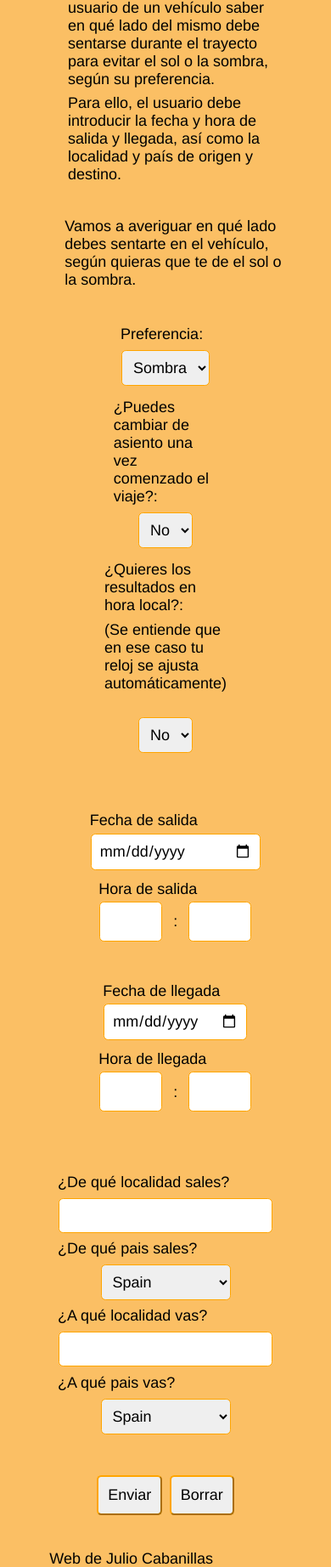
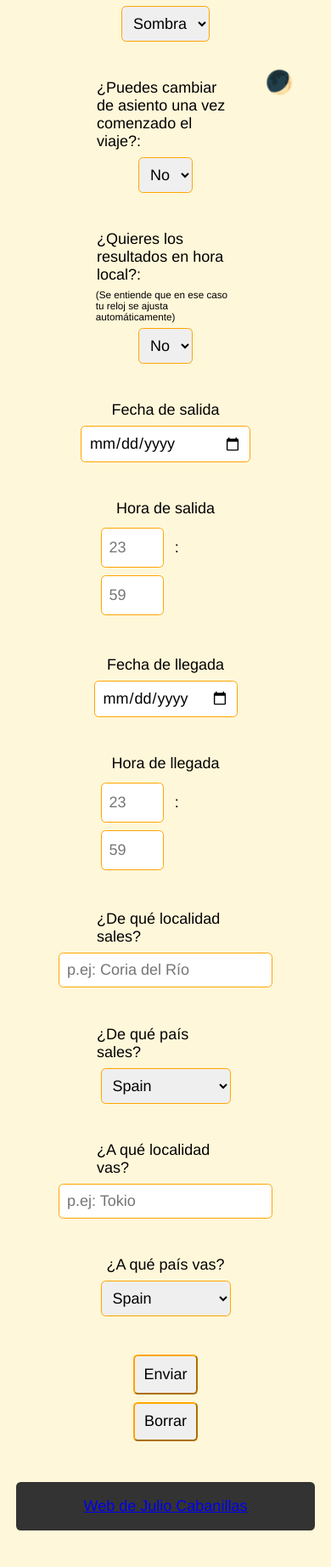
Before and after one commit to V3RNE42/HELIOS, a website with bundled scripts: page index.html in a window 390 px wide. Shown: the part 156-2000 px from the top of the page at 85% size. After the commit the page ends 1976 px from the top, so only its background shows below. Built offline with nearby package versions, Linux system fonts and the light colour scheme.

Commit message:
Cambios adicionales para que quede molongo

```diff
--- a/index.html
+++ b/index.html
@@ -6,113 +6,99 @@
     <meta http-equiv="X-UA-Compatible" content="IE=edge">
     <meta name="viewport" content="width=device-width, initial-scale=1.0">
     <link rel="stylesheet" href="styles.css">
+    <link rel="stylesheet" href="secundario.css">
     <link rel="icon" type="image/x-icon" href="./img/icons8-sun-color-32.png" />
     <script type="module" src="./index_def.js"></script>
     <title> HELIOS</title>
 </head>
 
 <body>
-    <div class="wrapper">
+    <div class="container">
         <header>
-            <h1 class="end">☀️&zwnj;HELIOS&zwnj;☀️</h1>
+            <h1>☀️ HELIOS ☀️</h1>
+            <span id="info-text" style="display: none;">
+                <b>HELIOS</b> es una aplicación web que permite al pasajero usuario de un vehículo saber en qué lado del mismo debe sentarse durante el trayecto para evitar el sol o la sombra, según su preferencia. Para ello, el usuario debe introducir la fecha y hora de salida y llegada, así como la localidad y país de origen y destino.
+            </span>
         </header>
         <main>
             <form id="formulario">
-                <div id="presentacion" class="end">
-                    <span>
-                        <b> HELIOS </b> es una aplicación web que permite al pasajero usuario
-                        de un vehículo saber en qué lado del mismo debe sentarse durante el trayecto para
-                        evitar el sol o la sombra, según su preferencia.
-                    </span>
-                    <span>
-                        Para ello, el usuario debe introducir la fecha y hora de salida
-                        y llegada, así como la localidad y país de origen y destino.
-                    </span>
-                </div>
-                <div class="end">
-                    Vamos a averiguar en qué lado debes sentarte en el vehículo,
-                    según quieras que te de el sol o la sombra.
-                </div>
-                <div id="options">
-                    <div id="options">
-                        <label for="sun">Preferencia: </label>
+                <div class="form-group">
+                    <label for="sun">Preferencia:</label>
                     <select id="sun">
                         <option name="sun" value=false>Sombra</option>
                         <option name="sun" value=true>Sol</option>
                     </select>
                 </div>
-                    <div id="options">
-                        <label for="cambio">¿Puedes cambiar de asiento una vez comenzado el viaje?: </label>
+                <div class="form-group">
+                    <label for="cambio">¿Puedes cambiar de asiento una vez comenzado el viaje?:</label>
                     <select id="cambio">
                         <option name="cambio" value=false>No</option>
                         <option name="cambio" value=true>Sí</option>
                     </select>
                 </div>
-                    <div id="options">
-                        <label for="reloj">¿Quieres los resultados en hora local?: </label>
-                        <label>(Se entiende que en ese caso tu reloj se ajusta automáticamente)</label> <br>
+                <div class="form-group">
+                    <label for="local">¿Quieres los resultados en hora local?:</label>
+                    <small class="small">(Se entiende que en ese caso tu reloj se ajusta automáticamente)</small>
                     <select id="local">
                         <option name="reloj" value=false>No</option>
                         <option name="reloj" value=true>Sí</option>
                     </select>
                 </div>
-                </div>
-                <div class="times">
-                    <div class="time">
-                        <div class="end">
-                            <div>
+                <div class="form-group">
                     <label for="diasalida">Fecha de salida</label>
-                                <br>
                     <input id="diasalida" type="date" name="diasalida">
                 </div>
-                            <div>
-                                <label>Hora de salida</label>
-                                <br>
-                                <input class="hora" id="horasalida" type="number" name="horaSalida">
-                                <label>: </label>
-                                <input class="hora" id="minutosalida" type="number" name="minutoSalida">
+                <div class="form-group">
+                    <label for="horasalida">Hora de salida</label>
+                    <div class="time-inputs">
+                        <input class="hora" id="horasalida" type="number" min="0" max="23" name="horaSalida" placeholder="23">
+                        <label for="minutosalida">:</label>
+                        <input class="hora" id="minutosalida" type="number" min="0" max="59" name="minutoSalida" placeholder="59">
                     </div>
                 </div>
-                        <div class="end">
-                            <div>
+                <div class="form-group">
                     <label for="diallegada">Fecha de llegada</label>
-                                <br>
                     <input id="diallegada" type="date" name="diallegada">
                 </div>
-                            <div>
-                                <label>Hora de llegada</label>
-                                <br>
-                                <input class="hora" id="horallegada" type="number" name="horaLlegada">
-                                <label>: </label>
-                                <input class="hora" id="minutollegada" type="number" name="minutoLlegada">
+                <div class="form-group">
+                    <label for="horallegada">Hora de llegada</label>
+                    <div class="time-inputs">
+                        <input class="hora" id="horallegada" type="number" min="0" max="23" name="horaLlegada" placeholder="23">
+                        <label for="minutollegada">:</label>
+                        <input class="hora" id="minutollegada" type="number" min="0" max="59" name="minutoLlegada" placeholder="59">
                     </div>
                 </div>
+                <div class="form-group">
+                    <label for="origen">¿De qué localidad sales?</label>
+                    <input id="origen" type="text" name="origen" placeholder="p.ej: Coria del Río">
                 </div>
+                <div class="form-group">
+                    <label for="paisOrigen">¿De qué país sales?</label>
+                    <select id="paisOrigen"></select>
                 </div>
-                <div>
-                    <div id="spaces">
-                        <label for="origen">¿De qué localidad sales?</label>
-                        <input id="origen" type="text" name="origen">
-                        <label for="paisOrigen">¿De qué pais sales?</label>
-                        <select id="paisOrigen"></select>
-                        <label for="destino">¿A qué localidad vas? </label>
-                        <input id="destino" type="text" name="destino">
-                        <label for="paisDestino">¿A qué pais vas? </label>
+                <div class="form-group">
+                    <label for="destino">¿A qué localidad vas?</label>
+                    <input id="destino" type="text" name="destino" placeholder="p.ej: Tokio">
+                </div>
+                <div class="form-group">
+                    <label for="paisDestino">¿A qué país vas?</label>
                     <select id="paisDestino"></select>
                 </div>
-                </div>
-                <div class="preferencia">
-                    <button id="submit" type="submit">Enviar </button>
-                    <button id="reset">Borrar </button>
+                <div class="form-group button-group">
+                    <button id="submit" type="submit">Enviar</button>
+                    <button id="reset" type="button">Borrar</button>
                 </div>
             </form>
             <div id="render"></div>
         </main>
-        <footer class="end">
-            <span>Web de Julio Cabanillas</span>
-            <!-- <a href="https://github.com/V3RNE42">Github de Julio</a> -->
+        <footer>
+            <a href="https://www.linkedin.com/in/juliocabanillas42/">
+                Web de Julio Cabanillas
+            </a>
         </footer>
     </div>
+    <div class="color-toggle-container">
+        <button id="color-toggle" class="color-toggle">🌒</button>
+    </div>
 </body>
-
 </html>
--- a/index_def.js
+++ b/index_def.js
@@ -34,7 +34,7 @@ let subSection = [{}];
 /** Array de información principal con la que trabajar */
 let datos = [{}];
 
-window.addEventListener('load', () => {
+window.addEventListener('DOMContentLoaded', () => {
     reloadId(ID);
     countries.forEach((el) => {
             paisOrigen.innerHTML += `<option value="${el}" ${el == 'Spain' ? 'selected' : ''}>${el}</option>`;
@@ -264,6 +264,7 @@ function renderResults() {
     boton.setAttribute("class", "preferencia");
     boton.setAttribute("id", "resetea");
     render.appendChild(boton);
+    render.style.display = 'inherit';
     reloadId(ID);
     onClick(resetea, () => { window.location.reload(); });
 };
@@ -607,7 +608,17 @@ function onClick(elem, fun) {
 }
 /**Añade a cada elemento del array ID su elemento del DOM correspondiente*/
 function reloadId(IDES) {
+    //imprescindible
     IDES.forEach((el) => (window[el] = getID(el) ? getID(el) : null));
+    //extras
+    const colorToggle = getID('color-toggle');
+    colorToggle.classList.add('rotate');
+    [...horas, "diasalida", "diallegada"].forEach((inputId) => {
+        getID(inputId).addEventListener("change", updateArrivalTime());});
+    document.querySelector('header').addEventListener('mouseenter', () => {
+        getID('info-text').style.display = 'inline';});
+    document.querySelector('header').addEventListener('mouseleave', () => {
+        getID('info-text').style.display = 'none';});
 }
 /** Función que devuelve un elemento del DOM
  * @param {String} id ID del elemento DOM a seleccionar
@@ -654,10 +665,28 @@ function checkForm() {
         NoErr = false;
     }
     if (valor("diasalida") == valor("diallegada") &&
-        valor("minutosalida") == valor("minutollegada")) {
+        valor("minutosalida") == valor("minutollegada") &&
+        valor("horasalida") == valor("horallegada")) {
         msg += "Además: No existe el teletransporte guapi 😉 \n";
         NoErr = false;
     }
     if (!NoErr) window.alert(msg);
     return NoErr;
 }
+/** Comprueba que la hora de salida no sea posterior a la de llegada,
+ *  y si es así, iguala ambas    */
+function updateArrivalTime() {
+    const horasalida = parseInt(getID("horasalida").value);
+    const minutosalida = parseInt(getID("minutosalida").value);
+    const horallegada = parseInt(getID("horallegada").value);
+    const minutollegada = parseInt(getID("minutollegada").value);
+    const diasalida = new Date(getID("diasalida").value);
+    const diallegada = new Date(getID("diallegada").value);
+    diasalida.setHours(horasalida, minutosalida);
+    diallegada.setHours(horallegada, minutollegada);
+    if (diasalida > diallegada) {
+        getID("horallegada").value = horasalida;
+        getID("minutollegada").value = minutosalida;
+        getID("diallegada").value = getID("diasalida").value;
+    }
+}
--- /dev/null
+++ b/secundario.css
@@ -0,0 +1,112 @@
+header {
+    position: fixed;
+    top: 0;
+    left: 0;
+    right: 0;
+    background-color: #333;
+    padding: 1rem;
+    text-align: center;
+    color: #fff;
+    margin-bottom: 4%;
+    z-index: 1001;
+}
+
+span {
+    font-size: 1.2rem;
+    font-weight: 500;
+    margin-top: 2%;
+}
+
+small {
+    font-size: 0.65rem;
+}
+
+.color-toggle-container {
+    position: fixed;
+    top: 25%;
+    right: 1rem;
+    z-index: 1000;
+}
+
+.color-toggle {
+    background: none;
+    border: none;
+    font-size: 1.5rem;
+    cursor: pointer;
+}
+
+@keyframes rotation {
+    0% {
+        transform: rotate(0deg);
+    }
+    100% {
+        transform: rotate(360deg);
+    }
+}
+
+.rotate {
+    animation: rotation 42s infinite linear;
+}
+
+.color-toggle:focus {
+    outline: none;
+}
+
+.container {
+    max-width: 800px;
+    margin: 0 auto;
+    padding-top: 5rem;
+}
+
+.invert-colors {
+    background-color: #000;
+    color: #fff;
+}
+
+.invert-text-colors {
+    color: #fff;
+}
+
+.invert-colors .invert-text-colors {
+    color: #000;
+    color: #fff;
+}
+
+.invert-colors input,
+.invert-colors select,
+.invert-colors button {
+    background-color: black;
+    color: #fff;
+}
+
+.invert-colors .time-inputs label {
+    color: #fff;
+}
+
+.invert-colors button:hover {
+    background-color: #fff;
+    color: #000;
+}
+
+button:hover {
+    background-color: black;
+    color: lightgoldenrodyellow;
+}
+
+footer {
+    bottom: 0;
+    left: 0;
+    right: 0;
+    background-color: #333;
+    padding: 1rem;
+    text-align: center;
+    color: #fff;
+    margin-top: 1rem;
+    z-index: 999;
+}
+
+#render {
+    margin-top: 5.25%;
+    padding: 2rem;
+    display: none;
+}
--- a/styles.css
+++ b/styles.css
@@ -11,10 +11,10 @@
     flex-direction: column;
 }
 body {
-    background-color: rgb(251, 191, 100);
+    background-color: #fff7d9;
 }
 div.wrapper {
-    background-color: rgb(251, 191, 100);
+    background-color: #fff7d9;
     justify-content: center;
     padding-left: 10%;
     padding-right: 10%;
@@ -85,6 +85,7 @@ input#diasalida {
     margin: 0.25em;
 }
 #light {
+    margin-top: 2.5%;
     background-color: rgb(251, 117, 100);
     border: 1px solid orange;
 }
@@ -95,7 +96,7 @@ input#diasalida {
 
 @keyframes spinner-line-fade-more {
     0%, 100% {
-      opacity: 0; /* minimum opacity */
+      opacity: 0;
     }
     1% {
       opacity: 1;
@@ -104,7 +105,7 @@ input#diasalida {
 
   @keyframes spinner-line-fade-quick {
     0%, 39%, 100% {
-      opacity: 0.25; /* minimum opacity */
+      opacity: 0.25;
     }
     40% {
       opacity: 1;
@@ -113,7 +114,7 @@ input#diasalida {
 
   @keyframes spinner-line-fade-default {
     0%, 100% {
-      opacity: 0.22; /* minimum opacity */
+      opacity: 0.22;
     }
     1% {
       opacity: 1;
@@ -122,7 +123,6 @@ input#diasalida {
 
   @keyframes spinner-line-shrink {
     0%, 25%, 100% {
-      /* minimum scale and opacity */
       transform: scale(0.5);
       opacity: 0.25;
     }
```
Lines whose indentation alone changed are shown as unchanged.
